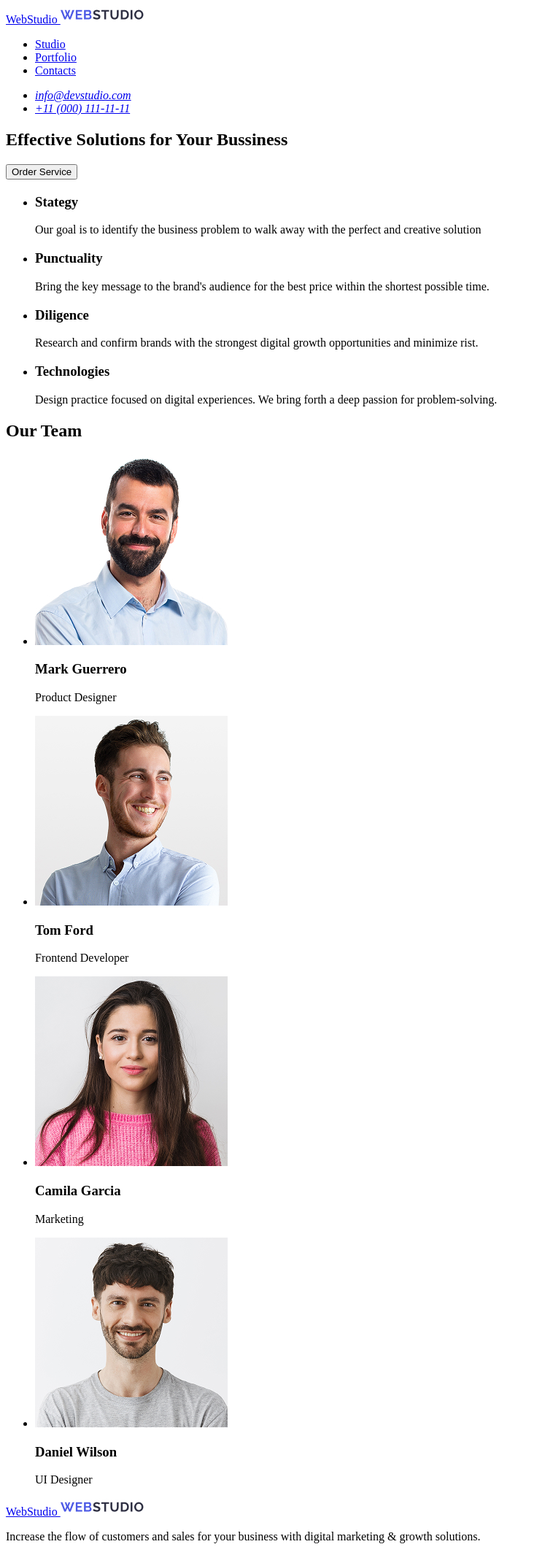
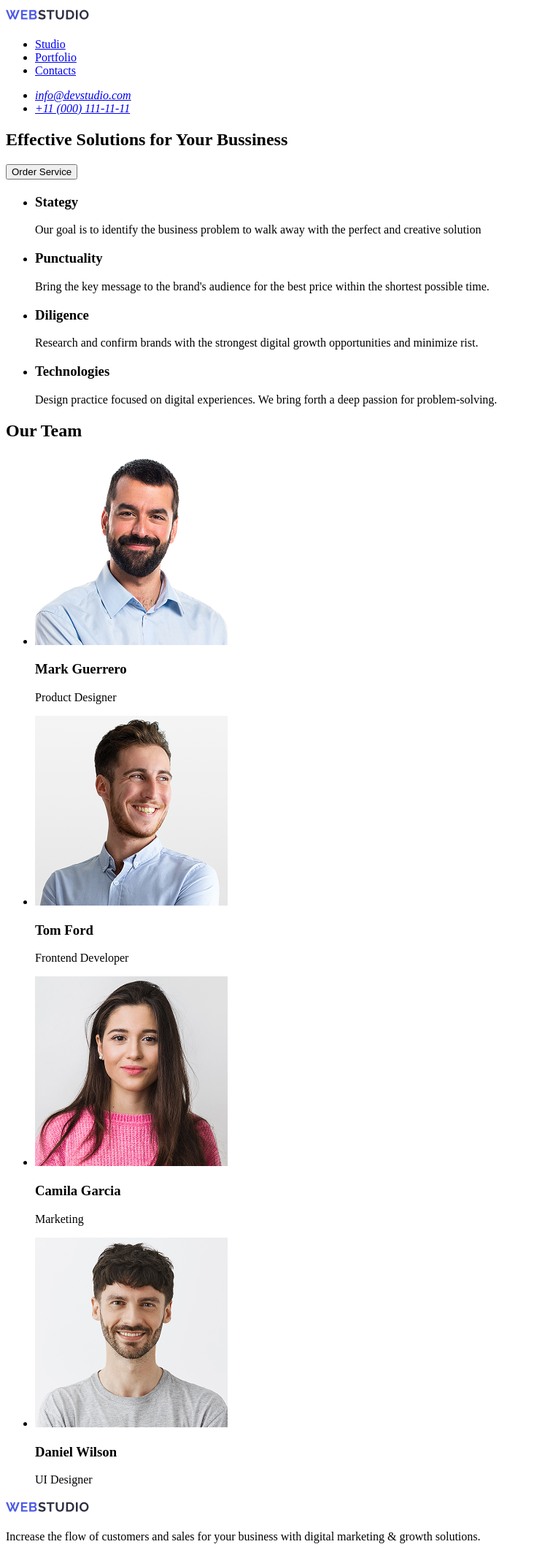
Before and after one commit to qwepilepsy/goit-markup-hw-01, a plain HTML site: page index.html in a window 1280 px wide. Shown: the whole page at 73% size, without its empty margins (0-736 px from the left). Drawn offline with Linux system fonts and the light colour scheme.

Commit message:
fix logo

```diff
--- a/index.html
+++ b/index.html
@@ -9,7 +9,6 @@
     <header>
         <nav>
         <a href="./index.html">
-            WebStudio
             <img src="./images/logo.jpg" alt="WebStudio" width="115" height="24">
         </a>
             <ul>
@@ -87,7 +86,6 @@
     </main>
     <footer>
         <a href="./index.html">
-            WebStudio
             <img src="./images/logo.jpg" alt="WebStudio" width="115" height="24">
         </a>
         <p>
```
